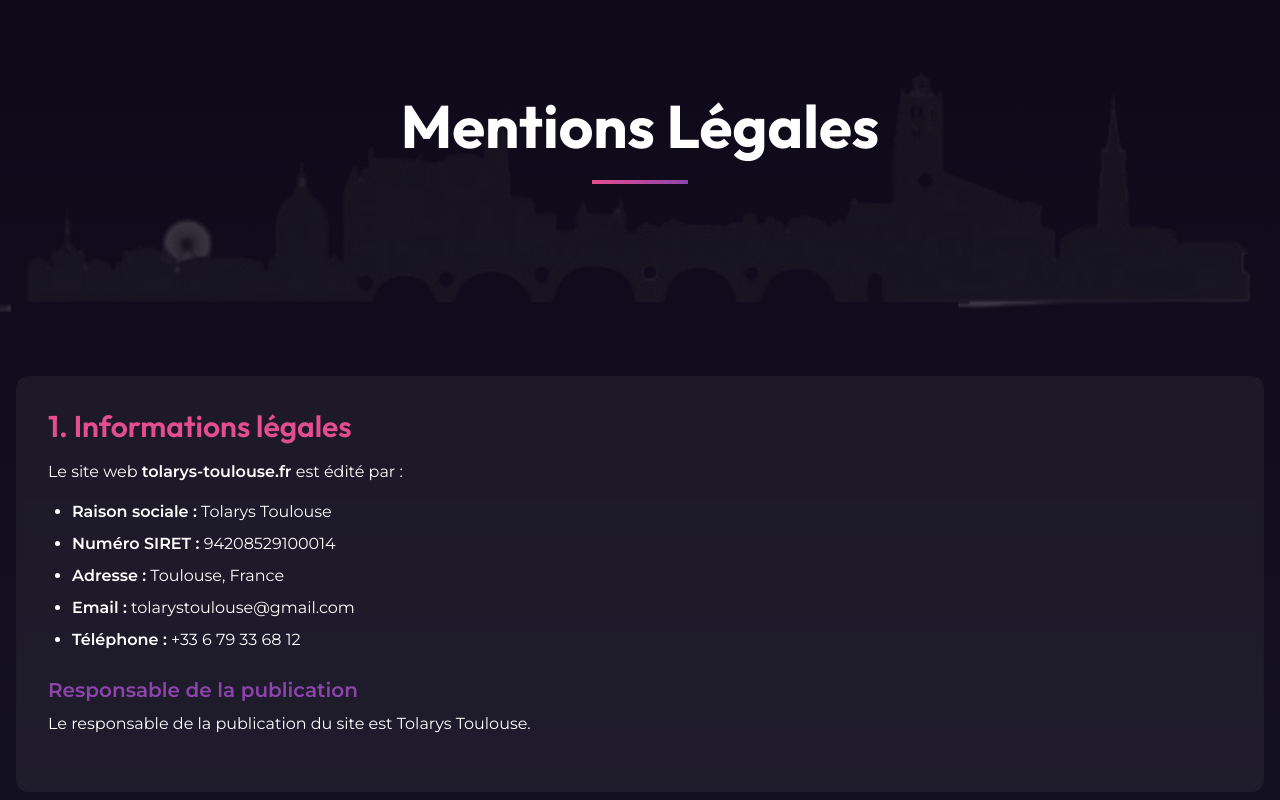
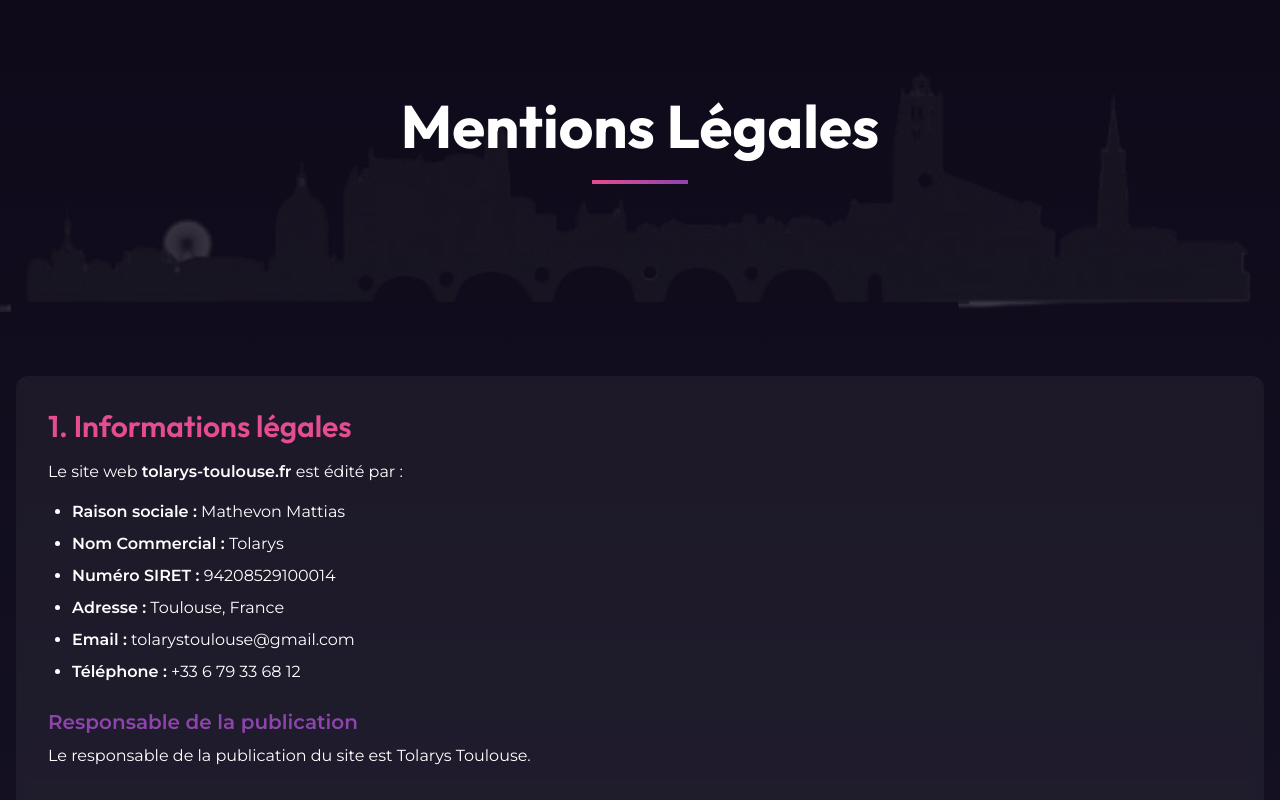
Before and after one commit to Skymx82/Tolarys-Toulouse, a Next.js app: page /mentions-legales in a window 1280 px wide. Shown: the top 800 px of the page. Built offline with nearby package versions, Linux system fonts and the light colour scheme.

Commit message:
Modif Mention légal

```diff
--- a/src/app/mentions-legales/page.tsx
+++ b/src/app/mentions-legales/page.tsx
@@ -49,7 +49,8 @@
               Le site web <span className="font-semibold">tolarys-toulouse.fr</span> est édité par :
             </p>
             <ul className="list-disc pl-6 mb-6 space-y-2">
-              <li><span className="font-semibold">Raison sociale :</span> Tolarys Toulouse</li>
+              <li><span className="font-semibold">Raison sociale :</span> Mathevon Mattias</li>
+              <li><span className="font-semibold">Nom Commercial :</span> Tolarys</li>
               <li><span className="font-semibold">Numéro SIRET :</span> 94208529100014</li>
               <li><span className="font-semibold">Adresse :</span> Toulouse, France</li>
               <li><span className="font-semibold">Email :</span> tolarystoulouse@gmail.com</li>
```
